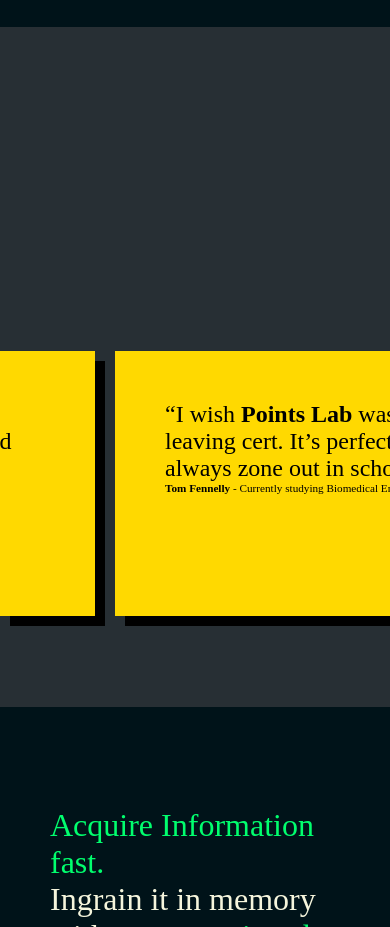
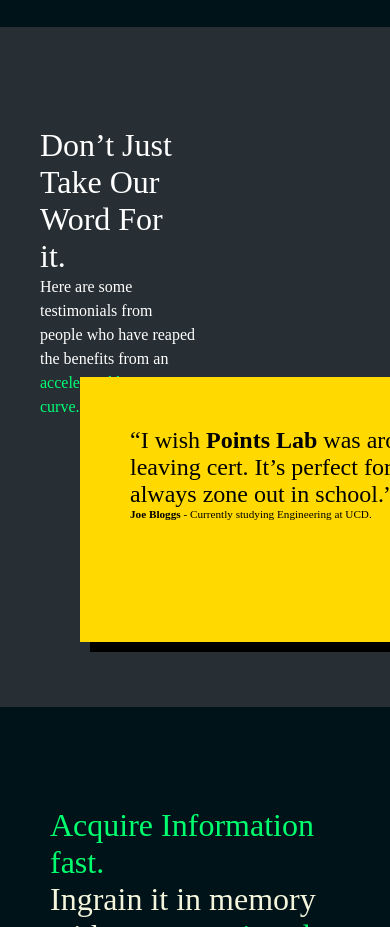
Before and after one commit to mikeyfennelly1/points-lab, a plain HTML site: page pointsLab-codeContents/index.html in a window 390 px wide. Shown: the part 2000-2927 px from the top of the page. Drawn offline with Linux system fonts and the light colour scheme; a web font is replaced by a local one.

Commit message:
responsiveness issues with fourthPage resolved

```diff
--- a/pointsLab-codeContents/index.scss
+++ b/pointsLab-codeContents/index.scss
@@ -300,7 +300,7 @@
                     }
                 }
                 .arrow {
-                    transition: ease-in;
+                    transition: ease-in-out;
                     position: absolute;
                     max-width: 60px;
                     z-index: -1;
@@ -308,7 +308,7 @@
                     left: 277px;
                 }
                 .arrowLine {
-                    transition: ease-in;
+                    transition: ease-in-out;
                     padding-left: 20px;
                     border-top: 3px solid #009B6C;
                     padding-right: 20px;
@@ -874,12 +874,15 @@
     width: 100vw;
     position: relative;
     z-index: 4;
-    height: 530px;
     background-color: #272f34;
     display: flex;
     justify-content: center;
     padding-top: 100px;
     padding-bottom: 50px;
+    height: 300px;
+    @media screen and (max-width: 1090px) {
+        height: 530px;
+    }
     .fourthPage {
         margin-left: calc(0.5*(100vw - 1500px));
         display: grid;
@@ -891,13 +894,18 @@
         .lhs {
             padding-right: 100px;
             display: inline;
-            max-height: 300px;
-            width: 80%;
+            min-height: 200px;
+            width: 40%;
+            max-width: 600px;
+            position: absolute;
             left: calc(0.5*(100vw - 1500px));
             padding-left: 30px;
             @media screen and (max-width: 1090px) {
                 width: 80%;
                 width: 40%;
+            }
+            @media screen and (max-width: 1500px) {
+                left: 10px;
             }
             h1 {
                 font-family: 'Merriweather';
@@ -956,12 +964,15 @@
         }
         .rhs {
             display: flex;
+            position: absolute;
             flex-wrap: nowrap;
             padding-left: 50px;
             max-height: 300px;
             overflow-x: auto;
             @media screen and (max-width: 1090px) {
                 margin-top: 50px;
+                top: 300px;
+                left: 30px;
             }
             filter: drop-shadow(10px 10px black);
             .carousel {
```
Also changed, not shown: pointsLab-codeContents/index.css, 1 other file.
